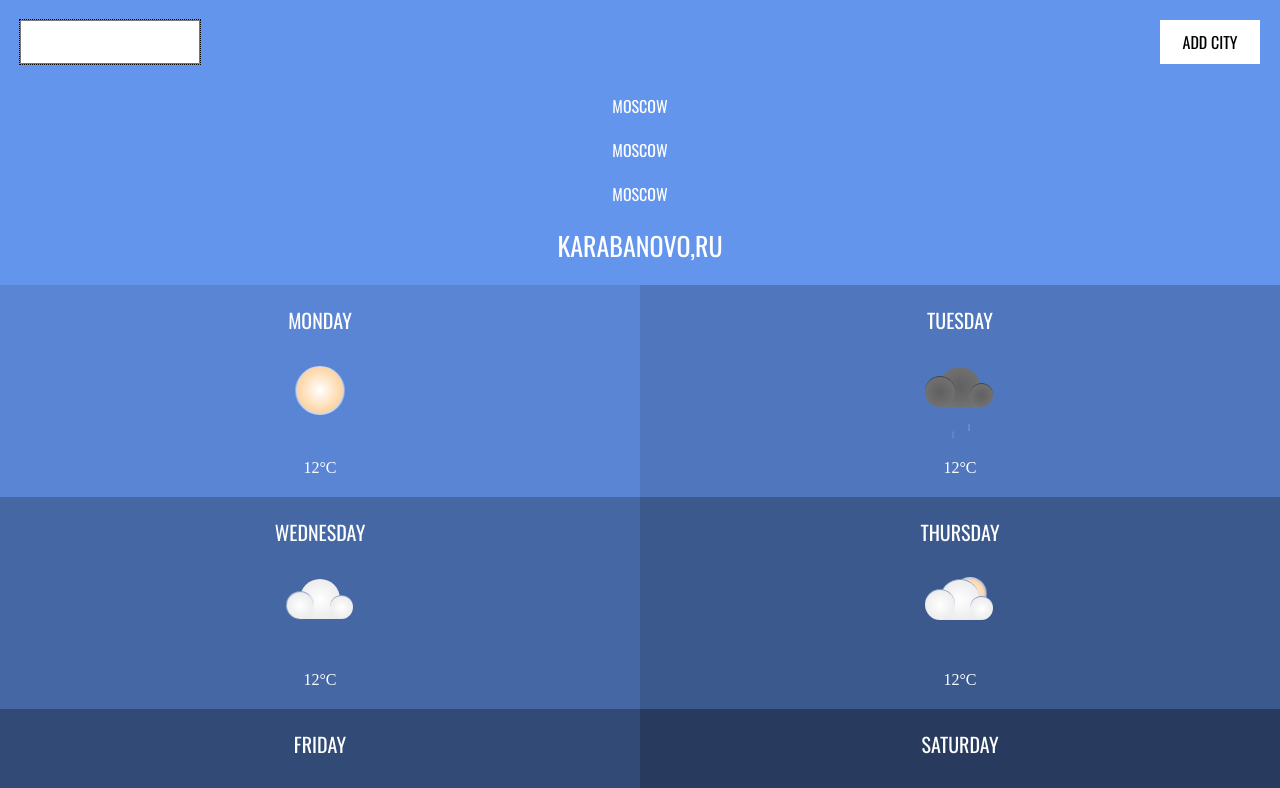
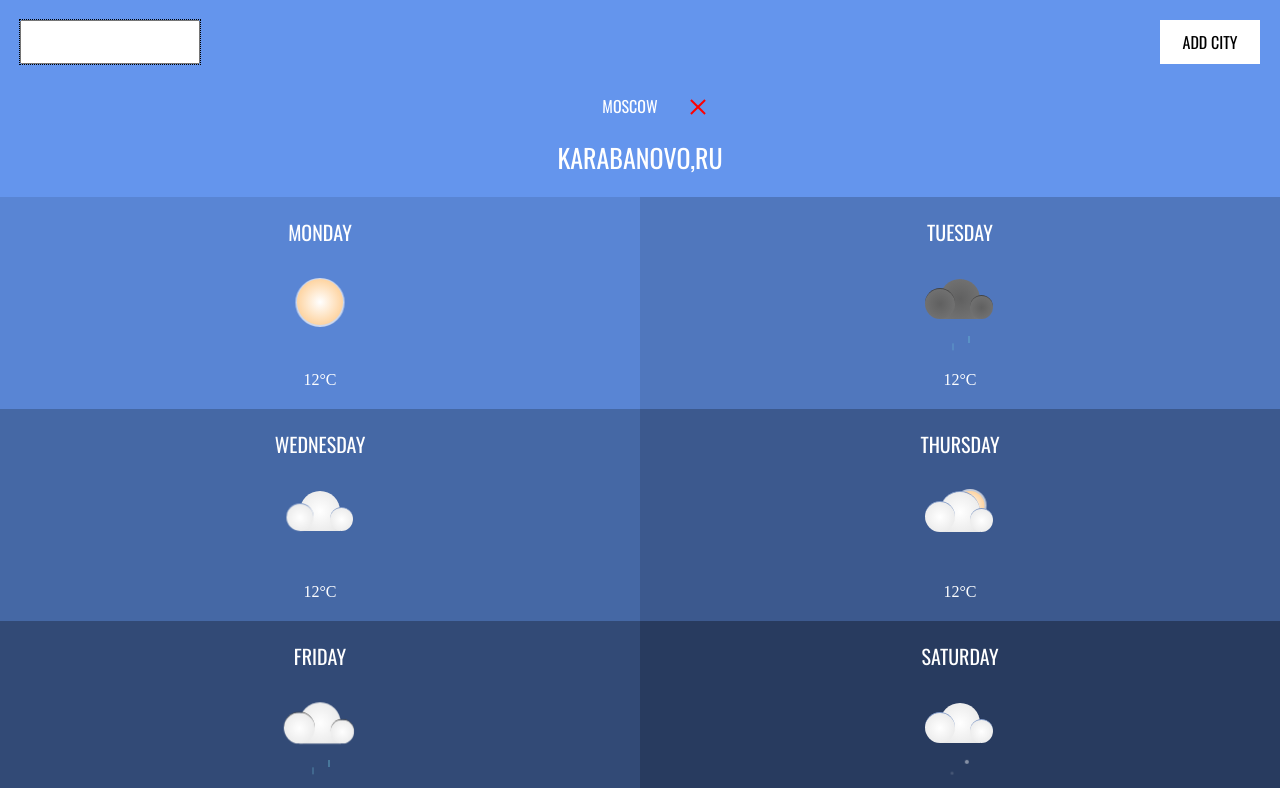
Before and after one commit to webistomin/vuejs-weather-app, a Vue app: page / in a window 1280 px wide. Shown: the top 788 px of the page. Built offline with nearby package versions, Linux system fonts and the light colour scheme; a web font is replaced by a local one.

Commit message:
Мелкофикс

```diff
--- a/src/App.vue
+++ b/src/App.vue
@@ -7,9 +7,10 @@
           <button class="search__btn" type="button">Add city</button>
         </div>
         <ul class="search__list">
-          <li class="search__item">Moscow</li>
-          <li class="search__item">Moscow</li>
-          <li class="search__item">Moscow</li>
+          <li class="search__item">
+            <span class="search__name">Moscow</span>
+            <button class="search__button"></button>
+          </li>
         </ul>
       </section>
     </header>
@@ -801,6 +802,41 @@ export default {};
       font-size: 16px;
       text-transform: uppercase;
       background-color: #ffffff;
+      cursor: pointer;
+    }
+
+    &__button {
+      width: 20px;
+      height: 20px;
+      position: relative;
+      cursor: pointer;
+
+      &::before,
+      &::after {
+        width: inherit;
+        height: 2px;
+        content: "";
+        position: absolute;
+        left: 0;
+        background-color: red;
+      }
+
+      &::before {
+        transform: rotate(45deg);
+      }
+
+      &::after {
+        transform: rotate(-45deg);
+      }
+    }
+
+    &__name {
+      padding: 0 30px;
+      cursor: pointer;
+
+      &:hover {
+        color: blueviolet;
+      }
     }
 
     &__list {
@@ -810,6 +846,9 @@ export default {};
     }
 
     &__item {
+      display: flex;
+      align-items: center;
+      justify-content: center;
       padding: 10px;
       color: #ffffff;
       text-align: center;
@@ -817,10 +856,6 @@ export default {};
       font-weight: 400;
       font-size: 16px;
       text-transform: uppercase;
-
-      &:hover {
-        color: beige;
-      }
 
       &:last-child {
         padding-bottom: 0;
```
